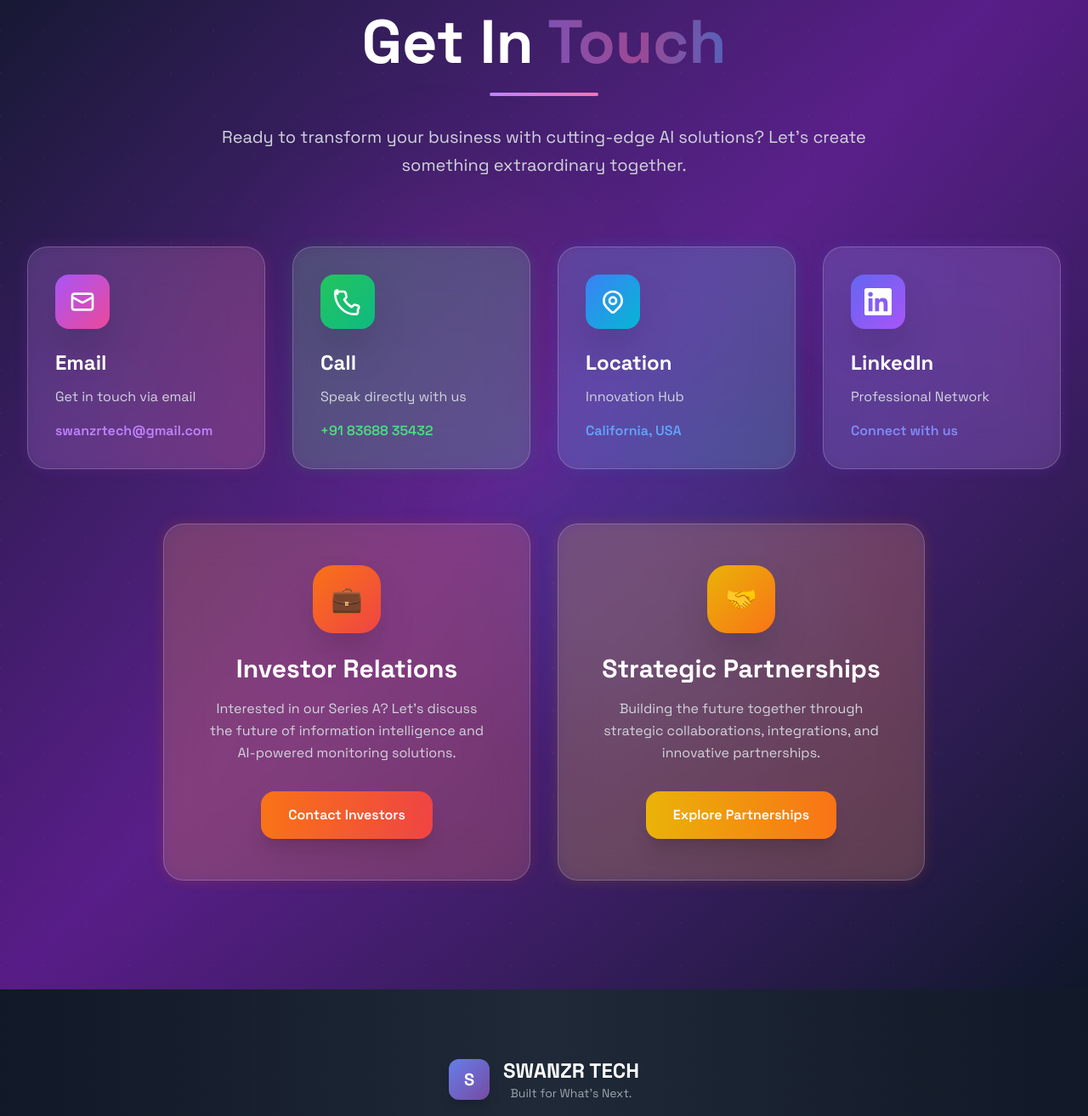
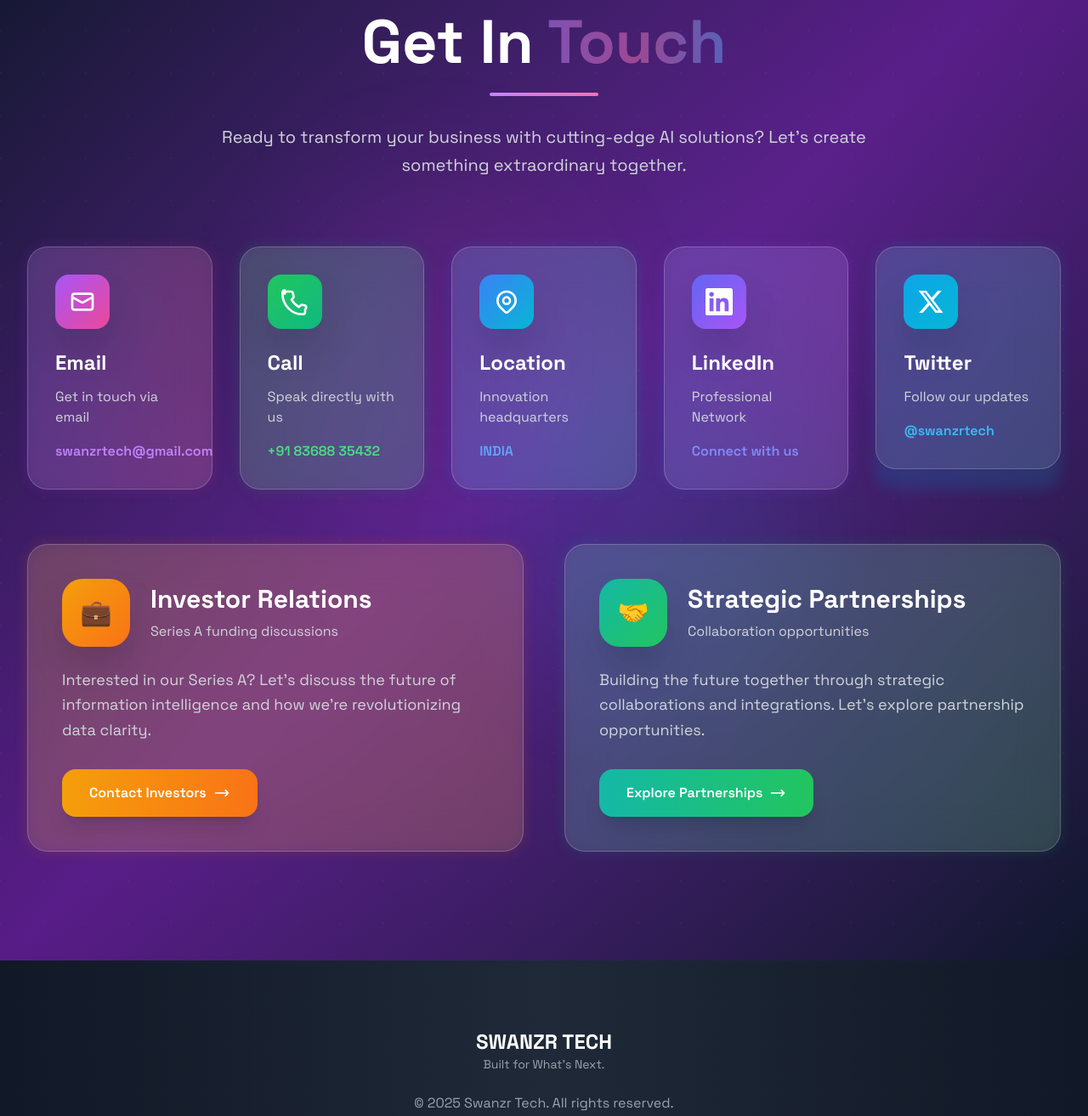
Before and after one commit to swanzrtech/curioai_swanzrtech, a plain HTML site: page team.html in a window 1280 px wide. Shown: the part 2621-3934 px from the top of the page at 85% size. Drawn offline with nearby package versions, Linux system fonts and the light colour scheme; files that its build step writes are made by us from their sources.

Commit message:
Update team.html

```diff
--- a/team.html
+++ b/team.html
@@ -225,12 +225,12 @@
                         Creative design expert focused on user experience and interface design. Crafting intuitive and beautiful experiences for our users.
                     </p>
                     <div class="flex justify-center space-x-4">
-                        <a href="https://linkedin.com/in/sarahjohnson" class="social-link w-10 h-10 rounded-full flex items-center justify-center" title="LinkedIn Profile">
+                        <a href="" class="social-link w-10 h-10 rounded-full flex items-center justify-center" title="LinkedIn Profile">
                             <svg class="w-5 h-5 text-gray-600" fill="currentColor" viewBox="0 0 24 24">
                                 <path d="M20.447 20.452h-3.554v-5.569c0-1.328-.027-3.037-1.852-3.037-1.853 0-2.136 1.445-2.136 2.939v5.667H9.351V9h3.414v1.561h.046c.477-.9 1.637-1.85 3.37-1.85 3.601 0 4.267 2.37 4.267 5.455v6.286zM5.337 7.433c-1.144 0-2.063-.926-2.063-2.065 0-1.138.92-2.063 2.063-2.063 1.14 0 2.064.925 2.064 2.063 0 1.139-.925 2.065-2.064 2.065zm1.782 13.019H3.555V9h3.564v11.452zM22.225 0H1.771C.792 0 0 .774 0 1.729v20.542C0 23.227.792 24 1.771 24h20.451C23.2 24 24 23.227 24 22.271V1.729C24 .774 23.2 0 22.222 0h.003z"/>
                             </svg>
                         </a>
-                        <a href="https://dribbble.com/sarahjohnson" class="social-link w-10 h-10 rounded-full flex items-center justify-center" title="Dribbble Profile">
+                        <a href="" class="social-link w-10 h-10 rounded-full flex items-center justify-center" title="Dribbble Profile">
                             <svg class="w-5 h-5 text-gray-600" fill="currentColor" viewBox="0 0 24 24">
                                 <path d="M12 24C5.385 24 0 18.615 0 12S5.385 0 12 0s12 5.385 12 12-5.385 12-12 12zm10.12-10.358c-.35-.11-3.17-.953-6.384-.438 1.34 3.684 1.887 6.684 1.992 7.308 2.3-1.555 3.936-4.02 4.395-6.87zm-6.115 7.808c-.153-.9-.75-4.032-2.19-7.77l-.066.02c-5.79 2.015-7.86 6.025-8.04 6.4 1.73 1.358 3.92 2.166 6.29 2.166 1.42 0 2.77-.29 4-.816zm-11.62-2.58c.232-.4 3.045-5.055 8.332-6.765.135-.045.27-.084.405-.12-.26-.585-.54-1.167-.832-1.755C7.17 11.775 2.206 11.71 1.756 11.7l-.004.312c0 2.633.998 5.037 2.634 6.855zm-2.42-8.955c.46.008 4.683.026 9.477-1.248-1.698-3.018-3.53-5.558-3.8-5.928-2.868 1.35-5.01 3.99-5.676 7.17zM9.6 2.052c.282.38 2.145 2.914 3.822 6 3.645-1.365 5.19-3.44 5.373-3.702-1.81-1.61-4.19-2.586-6.795-2.586-.825 0-1.63.1-2.4.285zm10.335 3.483c-.218.29-1.935 2.493-5.724 4.04.24.49.47.985.68 1.486.08.18.15.36.22.53 3.41-.43 6.8.26 7.14.33-.02-2.42-.88-4.64-2.31-6.38z"/>
                             </svg>
@@ -322,8 +322,12 @@
         </div>
     </section>
 
-    <!-- Get In Touch Section -->
-    <section class="py-32 bg-gradient-to-br from-slate-900 via-purple-900 to-slate-900 relative overflow-hidden">
+
+
+
+
+
+<section class="py-32 bg-gradient-to-br from-slate-900 via-purple-900 to-slate-900 relative overflow-hidden">
         <!-- Premium animated background -->
         <div class="absolute inset-0">
             <div class="absolute top-0 left-0 w-full h-full bg-[radial-gradient(circle_at_50%_50%,rgba(120,119,198,0.1),rgba(255,255,255,0))]"></div>
@@ -348,7 +352,7 @@
             </div>
 
             <!-- Contact Cards Grid -->
-            <div class="grid lg:grid-cols-4 md:grid-cols-2 gap-8 mb-16">
+            <div class="grid lg:grid-cols-5 md:grid-cols-3 sm:grid-cols-2 gap-8 mb-16">
                 <!-- Email Card -->
                 <div class="group relative">
                     <div class="absolute inset-0 bg-gradient-to-r from-purple-600 to-pink-600 rounded-3xl blur opacity-20 group-hover:opacity-40 transition duration-500"></div>
@@ -394,8 +398,8 @@
                             </svg>
                         </div>
                         <h3 class="text-2xl font-bold text-white mb-3">Location</h3>
-                        <p class="text-gray-300 mb-4">Innovation Hub</p>
-                        <p class="text-blue-400 font-semibold">California, USA</p>
+                        <p class="text-gray-300 mb-4">Innovation headquarters</p>
+                        <p class="text-blue-400 font-semibold">INDIA</p>
                     </div>
                 </div>
 
@@ -415,46 +419,80 @@
                         </a>
                     </div>
                 </div>
+
+                <!-- Twitter Card -->
+                <div class="group relative">
+                    <div class="absolute inset-0 bg-gradient-to-r from-sky-600 to-cyan-600 rounded-3xl blur opacity-20 group-hover:opacity-40 transition duration-500"></div>
+                    <div class="relative bg-white/10 backdrop-blur-xl border border-white/20 rounded-3xl p-8 hover:bg-white/15 transition-all duration-500 hover:transform hover:-translate-y-2">
+                        <div class="w-16 h-16 bg-gradient-to-br from-sky-500 to-cyan-500 rounded-2xl flex items-center justify-center mb-6 shadow-2xl">
+                            <svg class="w-8 h-8 text-white" fill="currentColor" viewBox="0 0 24 24">
+                                <path d="M18.244 2.25h3.308l-7.227 8.26 8.502 11.24H16.17l-5.214-6.817L4.99 21.75H1.68l7.73-8.835L1.254 2.25H8.08l4.713 6.231zm-1.161 17.52h1.833L7.084 4.126H5.117z"/>
+                            </svg>
+                        </div>
+                        <h3 class="text-2xl font-bold text-white mb-3">Twitter</h3>
+                        <p class="text-gray-300 mb-4">Follow our updates</p>
+                        <a href="https://x.com/swanzrtech" target="_blank" rel="noopener noreferrer" class="text-sky-400 hover:text-sky-300 font-semibold transition-colors">
+                            @swanzrtech
+                        </a>
+                    </div>
+                </div>
             </div>
 
-            <!-- Business Cards -->
-            <div class="grid md:grid-cols-2 gap-8 max-w-4xl mx-auto">
-                <!-- Investor Relations -->
+            <!-- Business Cards Section -->
+            <div class="grid lg:grid-cols-2 gap-12">
+                <!-- Investor Relations Card -->
                 <div class="group relative">
-                    <div class="absolute inset-0 bg-gradient-to-r from-orange-600 to-red-600 rounded-3xl blur opacity-20 group-hover:opacity-40 transition duration-500"></div>
-                    <div class="relative bg-white/10 backdrop-blur-xl border border-white/20 rounded-3xl p-12 hover:bg-white/15 transition-all duration-500 hover:transform hover:-translate-y-2 text-center">
-                        <div class="w-20 h-20 bg-gradient-to-br from-orange-500 to-red-500 rounded-3xl flex items-center justify-center mx-auto mb-6 shadow-2xl">
-                            <span class="text-3xl">💼</span>
+                    <div class="absolute inset-0 bg-gradient-to-r from-amber-600 to-orange-600 rounded-3xl blur opacity-20 group-hover:opacity-40 transition duration-500"></div>
+                    <div class="relative bg-white/10 backdrop-blur-xl border border-white/20 rounded-3xl p-10 hover:bg-white/15 transition-all duration-500 hover:transform hover:-translate-y-2">
+                        <div class="flex items-center mb-6">
+                            <div class="w-20 h-20 bg-gradient-to-br from-amber-500 to-orange-500 rounded-3xl flex items-center justify-center mr-6 shadow-2xl">
+                                <span class="text-3xl">💼</span>
+                            </div>
+                            <div>
+                                <h3 class="text-3xl font-bold text-white mb-2">Investor Relations</h3>
+                                <p class="text-gray-300">Series A funding discussions</p>
+                            </div>
                         </div>
-                        <h3 class="text-3xl font-bold text-white mb-4">Investor Relations</h3>
-                        <p class="text-gray-300 mb-8 leading-relaxed">
-                            Interested in our Series A? Let's discuss the future of information intelligence and AI-powered monitoring solutions.
+                        <p class="text-gray-300 mb-8 text-lg leading-relaxed">
+                            Interested in our Series A? Let's discuss the future of information intelligence and how we're revolutionizing data clarity.
                         </p>
-                        <button class="px-8 py-4 bg-gradient-to-r from-orange-500 to-red-500 text-white rounded-2xl font-semibold hover:from-orange-600 hover:to-red-600 transition-all transform hover:scale-105 shadow-xl">
+                        <a href="mailto:swanzrtech@gmail.com?subject=Investment%20Inquiry" class="inline-flex items-center px-8 py-4 bg-gradient-to-r from-amber-500 to-orange-500 text-white font-semibold rounded-2xl hover:from-amber-600 hover:to-orange-600 transition-all duration-300 shadow-xl hover:shadow-2xl transform hover:scale-105">
                             Contact Investors
-                        </button>
+                            <svg class="ml-2 w-5 h-5" fill="none" stroke="currentColor" viewBox="0 0 24 24">
+                                <path stroke-linecap="round" stroke-linejoin="round" stroke-width="2" d="M17 8l4 4m0 0l-4 4m4-4H3"></path>
+                            </svg>
+                        </a>
                     </div>
                 </div>
 
-                <!-- Strategic Partnerships -->
+                <!-- Strategic Partnerships Card -->
                 <div class="group relative">
-                    <div class="absolute inset-0 bg-gradient-to-r from-yellow-600 to-orange-600 rounded-3xl blur opacity-20 group-hover:opacity-40 transition duration-500"></div>
-                    <div class="relative bg-white/10 backdrop-blur-xl border border-white/20 rounded-3xl p-12 hover:bg-white/15 transition-all duration-500 hover:transform hover:-translate-y-2 text-center">
-                        <div class="w-20 h-20 bg-gradient-to-br from-yellow-500 to-orange-500 rounded-3xl flex items-center justify-center mx-auto mb-6 shadow-2xl">
-                            <span class="text-3xl">🤝</span>
+                    <div class="absolute inset-0 bg-gradient-to-r from-teal-600 to-green-600 rounded-3xl blur opacity-20 group-hover:opacity-40 transition duration-500"></div>
+                    <div class="relative bg-white/10 backdrop-blur-xl border border-white/20 rounded-3xl p-10 hover:bg-white/15 transition-all duration-500 hover:transform hover:-translate-y-2">
+                        <div class="flex items-center mb-6">
+                            <div class="w-20 h-20 bg-gradient-to-br from-teal-500 to-green-500 rounded-3xl flex items-center justify-center mr-6 shadow-2xl">
+                                <span class="text-3xl">🤝</span>
+                            </div>
+                            <div>
+                                <h3 class="text-3xl font-bold text-white mb-2">Strategic Partnerships</h3>
+                                <p class="text-gray-300">Collaboration opportunities</p>
+                            </div>
                         </div>
-                        <h3 class="text-3xl font-bold text-white mb-4">Strategic Partnerships</h3>
-                        <p class="text-gray-300 mb-8 leading-relaxed">
-                            Building the future together through strategic collaborations, integrations, and innovative partnerships.
+                        <p class="text-gray-300 mb-8 text-lg leading-relaxed">
+                            Building the future together through strategic collaborations and integrations. Let's explore partnership opportunities.
                         </p>
-                        <button class="px-8 py-4 bg-gradient-to-r from-yellow-500 to-orange-500 text-white rounded-2xl font-semibold hover:from-yellow-600 hover:to-orange-600 transition-all transform hover:scale-105 shadow-xl">
+                        <a href="mailto:swanzrtech@gmail.com?subject=Partnership%20Inquiry" class="inline-flex items-center px-8 py-4 bg-gradient-to-r from-teal-500 to-green-500 text-white font-semibold rounded-2xl hover:from-teal-600 hover:to-green-600 transition-all duration-300 shadow-xl hover:shadow-2xl transform hover:scale-105">
                             Explore Partnerships
-                        </button>
+                            <svg class="ml-2 w-5 h-5" fill="none" stroke="currentColor" viewBox="0 0 24 24">
+                                <path stroke-linecap="round" stroke-linejoin="round" stroke-width="2" d="M17 8l4 4m0 0l-4 4m4-4H3"></path>
+                            </svg>
+                        </a>
                     </div>
                 </div>
             </div>
         </div>
-    </section>
+</section>
+
 
     <!-- Footer -->
     <footer class="bg-gradient-to-r from-gray-900 via-gray-800 to-gray-900 text-white py-20 relative overflow-hidden">
@@ -462,9 +500,7 @@
         <div class="max-w-7xl mx-auto px-6 lg:px-8 relative">
             <div class="text-center">
                 <div class="flex items-center justify-center space-x-4 mb-6">
-                    <div class="w-12 h-12 gradient-purple rounded-xl flex items-center justify-center shadow-lg">
-                        <span class="text-white font-bold text-xl">S</span>
-                    </div>
+
                     <div>
                         <span class="text-2xl font-bold">SWANZR TECH</span>
                         <div class="text-sm text-gray-400">Built for What's Next.</div>
```
